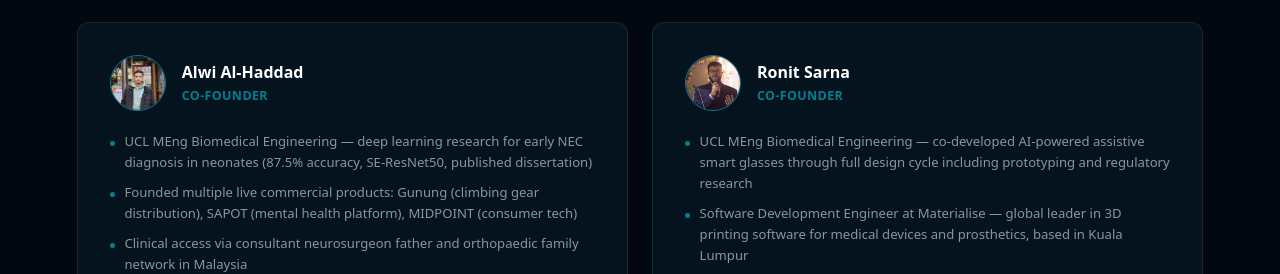
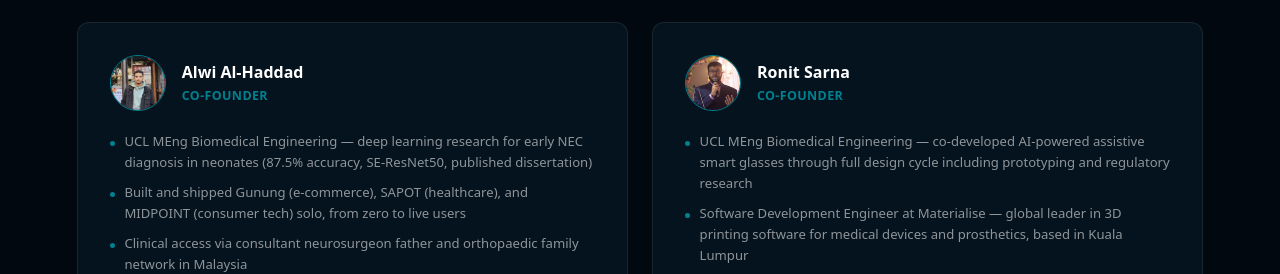
Before and after one commit to TheIronA/bangkit-bionics, a Next.js app: page / in a window 1280 px wide. Shown: the part 9508-9782 px from the top of the page. Built offline with nearby package versions, Linux system fonts and the light colour scheme.

Commit message:
update my name

```diff
--- a/public/pitch-deck.html
+++ b/public/pitch-deck.html
@@ -1363,7 +1363,7 @@
         <div class="role">Co-Founder</div>
         <ul class="bullet">
           <li>UCL MEng Biomedical Engineering &mdash; deep learning research for early NEC diagnosis in neonates (87.5% accuracy, SE-ResNet50, published dissertation)</li>
-          <li>Founded multiple live commercial products: Gunung (climbing gear distribution), SAPOT (mental health platform), MIDPOINT (consumer tech)</li>
+          <li>Built and shipped Gunung (e-commerce), SAPOT (healthcare), and MIDPOINT (consumer tech) solo, from zero to live users</li>
           <li>Clinical access via consultant neurosurgeon father and orthopaedic family network in Malaysia</li>
           <li>Malaysian &mdash; deep market knowledge, government relationships, and local clinical infrastructure</li>
         </ul>
--- a/src/app/page.tsx
+++ b/src/app/page.tsx
@@ -631,7 +631,7 @@ export default function Home() {
           </h2>
           <div className="team-grid" style={{ display: "grid", gridTemplateColumns: "repeat(2, 1fr)", gap: "1.5rem" }}>
             {[
-              { image: "/images/alwi-alhaddad.jpg", name: "Alwi Al-Haddad", title: "Co-Founder", bullets: ["UCL MEng Biomedical Engineering — deep learning research for early NEC diagnosis in neonates (87.5% accuracy, SE-ResNet50, published dissertation)", "Founded multiple live commercial products: Gunung (climbing gear distribution), SAPOT (mental health platform), MIDPOINT (consumer tech)", "Clinical access via consultant neurosurgeon father and orthopaedic family network in Malaysia", "Malaysian — deep market knowledge, government relationships, and local clinical infrastructure"] },
+              { image: "/images/alwi-alhaddad.jpg", name: "Alwi Al-Haddad", title: "Co-Founder", bullets: ["UCL MEng Biomedical Engineering — deep learning research for early NEC diagnosis in neonates (87.5% accuracy, SE-ResNet50, published dissertation)", "Built and shipped Gunung (e-commerce), SAPOT (healthcare), and MIDPOINT (consumer tech) solo, from zero to live users", "Clinical access via consultant neurosurgeon father and orthopaedic family network in Malaysia", "Malaysian — deep market knowledge, government relationships, and local clinical infrastructure"] },
               { image: "/images/ronit-sarna.jpg", name: "Ronit Sarna", title: "Co-Founder", bullets: ["UCL MEng Biomedical Engineering — co-developed AI-powered assistive smart glasses through full design cycle including prototyping and regulatory research", "Software Development Engineer at Materialise — global leader in 3D printing software for medical devices and prosthetics, based in Kuala Lumpur", "Research and Innovation Intern at Royal National Orthopaedic Hospital — AI for patient-specific surgical guides in live scoliosis procedures", "Research Intern at STMicroelectronics — built stroke detection hardware integrated into an eyeglasses frame"] },
               { image: "/images/martynas-pocius.jpg", name: "Martynas Pocius", title: "Co-Founder", bullets: ["UCL MEng Biomedical Engineering — first-author publication at IEEE ISBI 2024 on reinforcement learning in medical imaging", "Founding Engineer at Drafted.ai (San Francisco); previously Senior ML Engineer at Autodesk Research", "Co-founded UCL AI Foundry — cohort produced Audiogen (seed funding via Entrepreneur First, SF) and other funded AI startups", "Founder in Residence at The Residency (Chapter 3, backed by Sam Altman) and Founders, Inc., San Francisco"] },
               { image: "/images/joonmin-han.jpg", name: "Joonin Han", title: "Co-Founder", bullets: ["UCL MEng Biomedical Engineering — Master's thesis on wheelchair sports accessibility; medical device design, CAD, FEA, and prototyping", "Clinical Data Analyst at Blatchford — inside-industry knowledge from one of the world's leading prosthetics and orthotics manufacturers", "Clinical Trial Assistant at PANORAMIC DIGITAL HEALTH — GCP certified, wearable sensor data analysis, trial management", "Bachelor's research on digital measures of fatigue — wearable sensor analysis and technical data communication"] },
```
